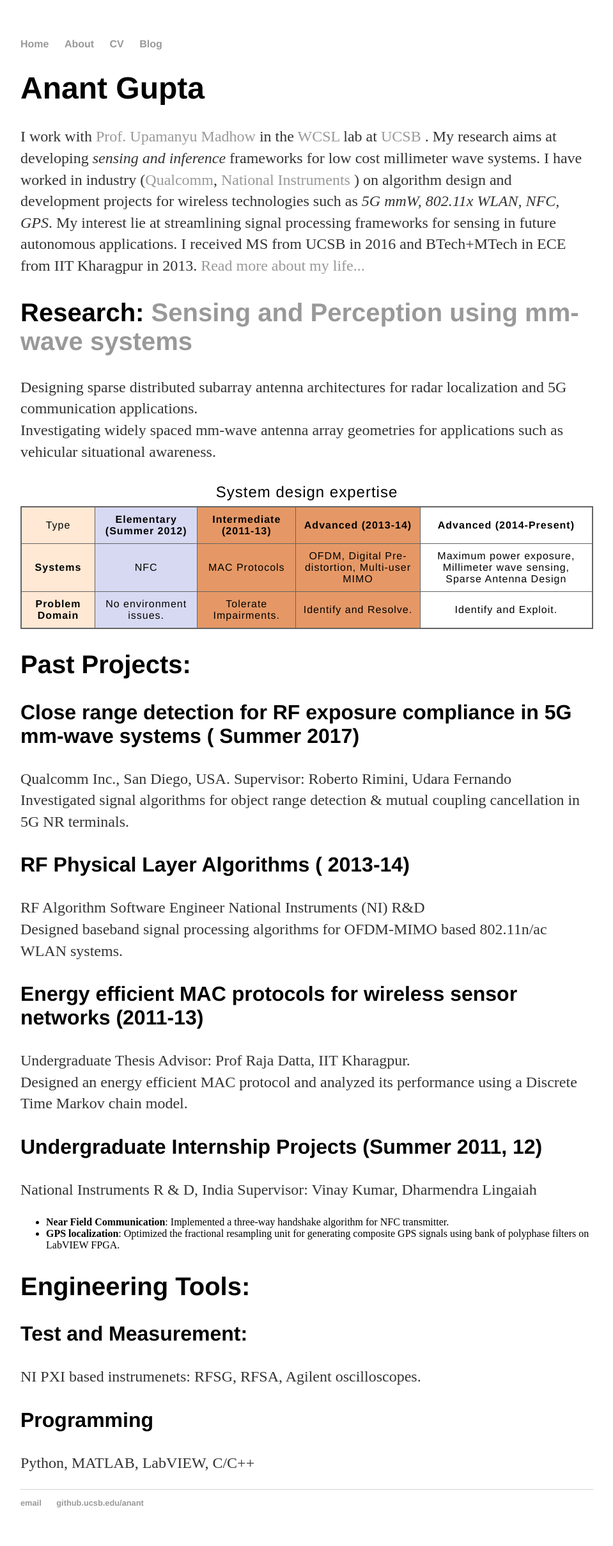
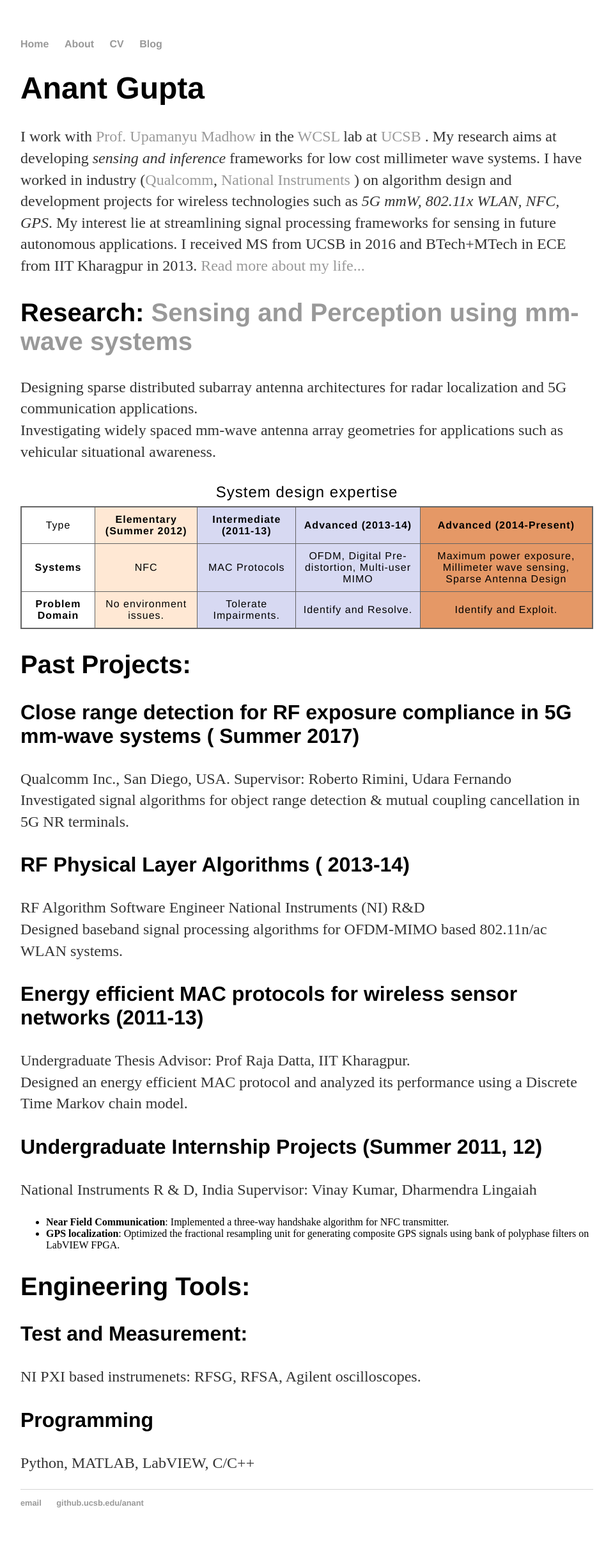
Before and after one commit to anantgupt/anantgupt.github.io, a Jekyll site: the page built from index.html, in a window 1280 px wide. Shown: the whole page at 64% size, without its empty margins (160-1119 px from the left). Built offline with Jekyll 4.4.1, drawn with Linux system fonts in a browser that asks for light colours.

Commit message:
Update index.html

```diff
--- a/index.html
+++ b/index.html
@@ -16,9 +16,10 @@ title: Anant Gupta, UCSB
   <table>
     <caption>System design expertise</caption>
     <colgroup>
+      <col>
       <col class="Elementary">
-        <col class="Intermediate">
-        <col span="2" class="Advanced">
+      <col span="2" class="Intermediate">
+      <col class="Advanced">
     </colgroup>
     <tr>
       <td> Type </td>
```
Lines whose indentation alone changed are shown as unchanged.
